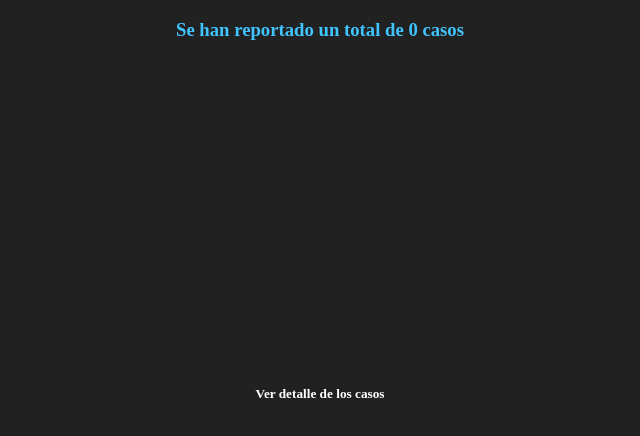
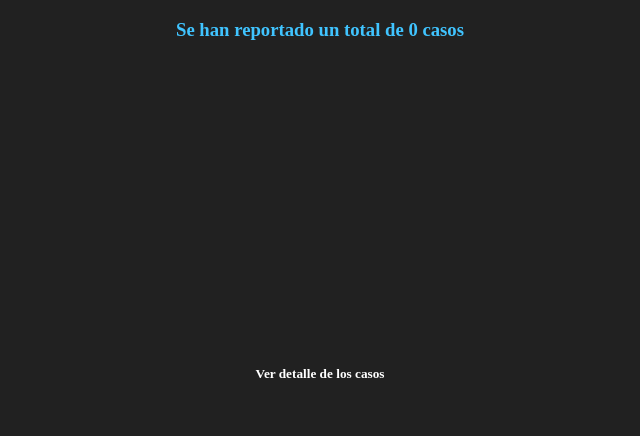
Before and after one commit to MartinMedinaRuvian/Covid19ColombiaGraficas, a plain HTML site: page paginas/confirmados.html in a window 1280 px wide. Shown: the whole page, without its empty margins (320-960 px from the left). Drawn offline with nearby package versions, Linux system fonts and the light colour scheme; no server answers.

Commit message:
Update confirmados.html

```diff
--- a/paginas/confirmados.html
+++ b/paginas/confirmados.html
@@ -4,14 +4,13 @@
     <meta charset="UTF-8">
     <meta name="viewport" content="width=device-width, initial-scale=1.0">
     <script src="../js/vue.js"></script>
-    <title>Covid19ColombiaGráficas</title>
+    <title>Covid19ColombiaGráfica</title>
 </head>
 <body style="background-color: #212121;">
     <div id="app" style="text-align: center;">
         <h3 style="color: #40C4FF">{{titulo}} {{totalCasos}} casos</h3>
-        <canvas id="grafica" width="800" height="300"></canvas>
+        <canvas id="grafica" width="800" height="280"></canvas>
        <h5><a href="https://martinmedinaruvian.github.io/Covid19Colombia/" style="text-decoration: none; color: white" target="_blank">Ver detalle de los casos</a></h5>
-
     </div>
 
     <script src="https://cdnjs.cloudflare.com/ajax/libs/Chart.js/2.9.3/Chart.min.js"></script>
```
